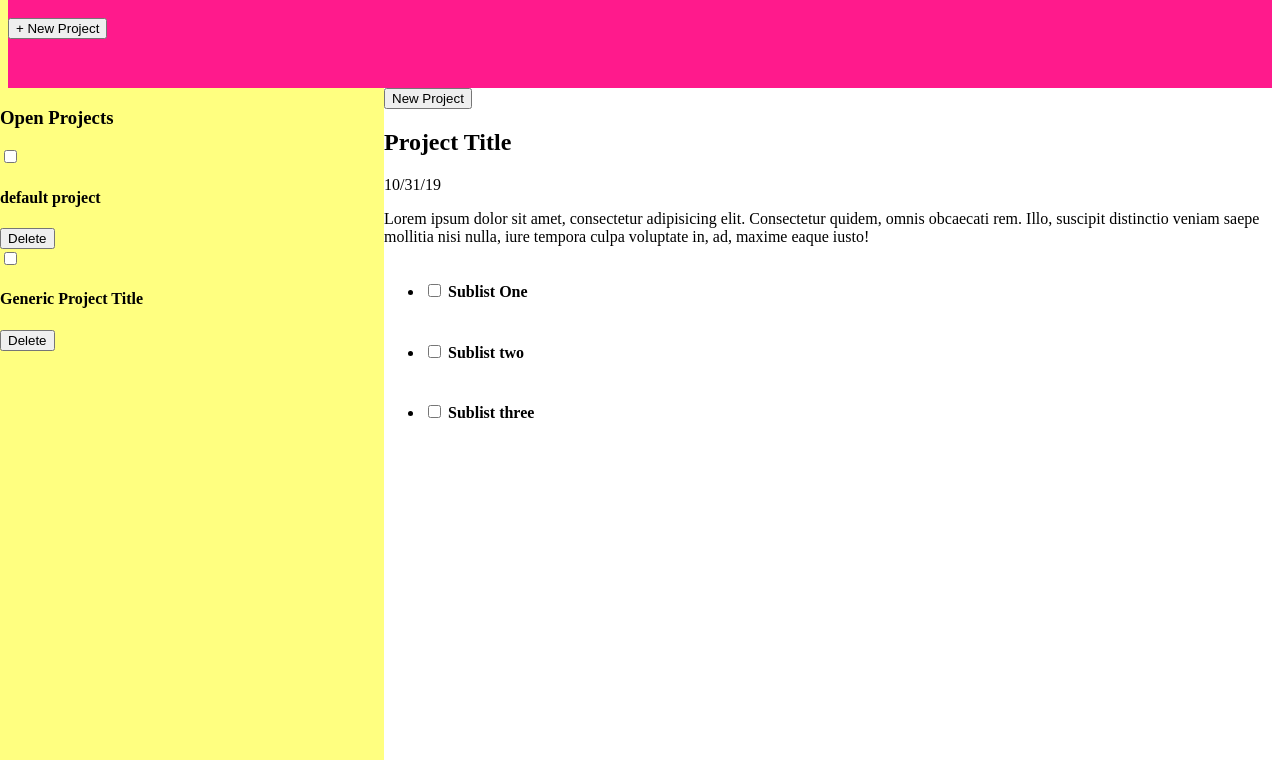
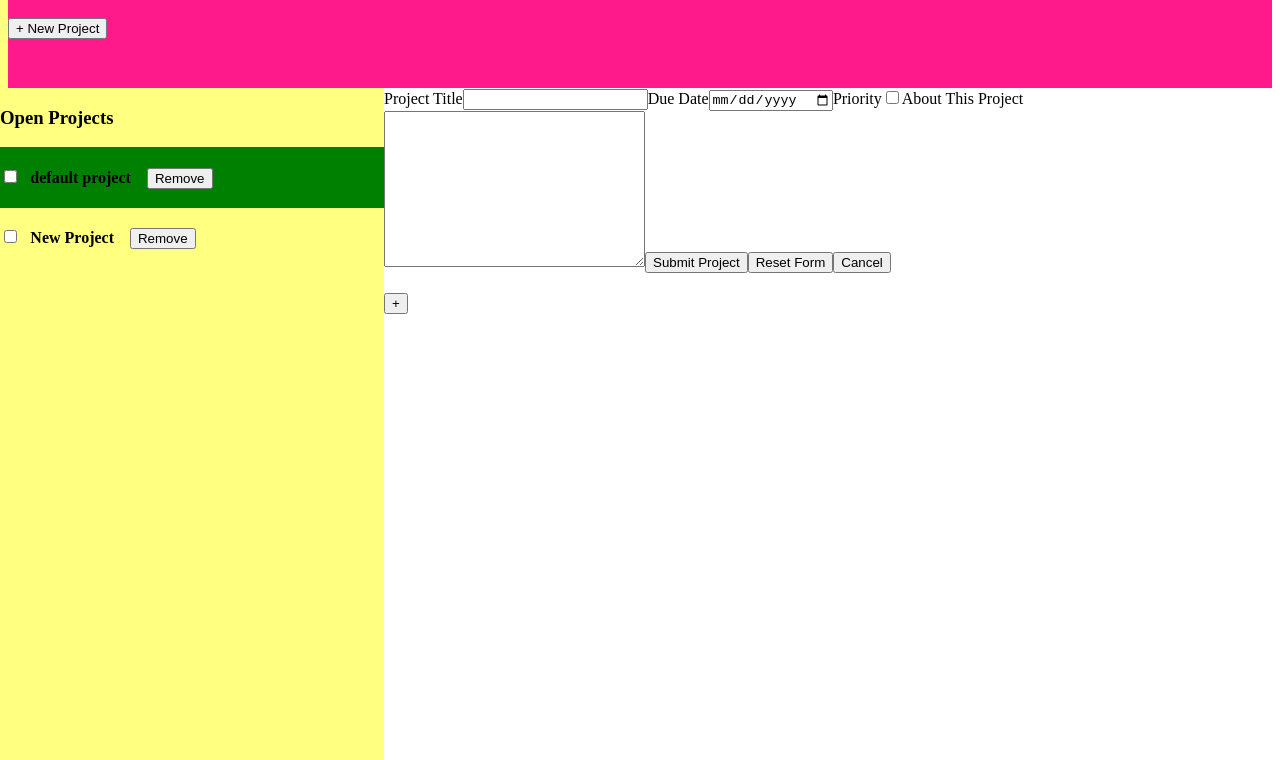
Before and after one commit to a6macleod/js_todo, a website built with webpack: page dist/index.html in a window 1280 px wide. Both pictures are taken after a click on the button "+ New Project". Shown: the part 40-800 px from the top of the page. Built offline with nearby package versions, Linux system fonts and the light colour scheme.

Commit message:
Update displays

```diff
--- /dev/null
+++ b/src/addSubList.js
@@ -0,0 +1,93 @@
+import { mainDisplay } from "./mainDisplay.js";
+
+const addSubList = openProject => {
+  const sublistArray = openProject.sublists;
+  const sublistContainer = document.querySelector(".sublist-container");
+  const addSubListButton = document.querySelector(".add-sublist-button");
+  // hide the add button
+  addSubListButton.classList.toggle("hidden");
+
+  // Create sublist form
+  function createSublistForm() {
+    // Sublist header
+    const sublistHeaderLabel = document.createElement("label");
+    sublistHeaderLabel.setAttribute("for", "sublist-header");
+    sublistHeaderLabel.classList.add("form-label");
+    sublistHeaderLabel.innerHTML = "Checklist Item";
+    sublistContainer.appendChild(sublistHeaderLabel);
+
+    const sublistHeader = document.createElement("input");
+    sublistHeader.setAttribute("type", "text");
+    sublistHeader.id = "sublist-header";
+    sublistHeader.classList.add("form-input");
+    sublistHeader.setAttribute("value", "New Item");
+    sublistHeader.required = true;
+    sublistContainer.appendChild(sublistHeader);
+
+    // create sublist save button
+    const submitButton = document.createElement("button");
+    submitButton.setAttribute("type", "submit");
+    submitButton.id = "sublist-submit-button";
+    submitButton.classList.add("form-button");
+    submitButton.innerHTML = "Submit Item";
+    sublistContainer.appendChild(submitButton);
+  }
+
+  function generateId() {
+    let newId = 0;
+    for (let i = 0; i < sublistArray.length; i++) {
+      if (sublistArray[i].sublistId > newId) {
+        newId = sublistArray[i].sublistId;
+      }
+    }
+    return newId + 1;
+  }
+
+  function generateSublistObject() {
+    const sublistHeader = document.querySelector('#sublist-header');
+
+    const newSublist = {
+      'sublistId': generateId(),
+      'sublistTitle': sublistHeader.value,
+      'sublistComplete;': false
+    };
+    return newSublist;
+  }
+/*
+  function updateMainStorageArray() {
+    for (let i = 0; i < allOpenProjects.length; i++) {
+      let project = allOpenProjects[i];
+
+      if (project.projectId == openProject.projectId) {
+        allOpenProjects[i] = openProject;
+      }
+    }
+  }
+*/
+  function updateDisplay() {
+    currentProject = openProject;
+    updateCurrentProjectDisplay(currentProject);
+  }
+
+  function saveSublist() {
+    const newSublist = generateSublistObject();
+
+    openProject.sublists = sublistArray.push(newSublist);
+
+    // Push object to allOpenProjects sublists array
+    //updateMainStorageArray();
+
+    updateDisplay();
+  }
+
+  createSublistForm();
+
+  const submitButton = document.querySelector("#sublist-submit-button");
+  submitButton.addEventListener("click", saveSublist);
+
+
+  ///// Work on updating the allOpenProjects array and the currentProject variable and the display
+  return { openProject }
+};
+
+export { addSubList };
--- /dev/null
+++ b/src/clearDisplay.js
@@ -0,0 +1,45 @@
+const clearDisplay = () => {
+
+  const displayArea = document.querySelector('.display');
+  // edit button
+  const removeEditButton = document.querySelector('.edit-project');
+  if (removeEditButton) {
+    displayArea.removeChild(displayArea.firstChild);
+  }
+
+  // Header
+  const header = document.querySelector('.projectTitle');
+  header.innerHTML = '';
+
+  // Due Date
+  const dueDateTitle = document.querySelector('.dueDate-title');
+  dueDateTitle.innerHTML = '';
+
+  const dueDate = document.querySelector('.dueDate');
+  dueDate.innerHTML = '';
+
+
+  // priority
+  const priority = document.querySelector('.priority');
+  priority.innerHTML = '';
+
+
+  // About Section
+  const aboutTitle = document.querySelector('.about-title');
+  aboutTitle.innerHTML = '';
+
+  const about = document.querySelector('.about');
+  about.innerHTML = '';
+
+  // Sublists
+  const checkList = document.querySelector('.check-list-title');
+  checkList.innerHTML = '';
+
+  const sublists = document.querySelector('.sublists');
+  // clear out existing sublists from DOM
+  while(sublists.firstChild) {
+    sublists.removeChild(sublists.firstChild);
+  }
+}
+
+export { clearDisplay }
--- /dev/null
+++ b/src/clearSideBar.js
@@ -0,0 +1,10 @@
+ // lists the current projects on the side bar
+const clearSideBar = () => {
+
+  const projectList = document.querySelector('#project-list');
+  while(projectList.firstChild) {
+    projectList.removeChild(projectList.firstChild);
+  }
+}
+
+export { clearSideBar }
--- a/src/createProject.js
+++ b/src/createProject.js
@@ -30,7 +30,7 @@ const createProject = (sampleProject) => {
         aboutProject: about,
         priority: isPriority,
         projectIsComplete: false,
-        sublist: []
+        sublists: []
         };
     };
 
--- a/src/index.js
+++ b/src/index.js
@@ -1,25 +1,26 @@
 import { createProject } from './createProject.js'
-import { createNewProject } from './createNewProject.js'
-import { listAllProjects } from './listAllProjects.js'
+import { newProject } from './newProject.js'
+import { listAllProjectsSideBar } from './listAllProjectsSideBar.js'
+//import { mainDisplay } from './mainDisplay.js'
+//import { addSubList } from './addSubList.js'
 
 
-const editButton = document.querySelector('.edit-project');
+//const editButton = document.querySelector('.edit-project');
+const newProjectButton = document.querySelector('#new-project-button');
 const sideBarProjects = document.querySelector('#project-list');
-let currentProject = {};
-
-
-const allOpenProjects = [{
+//const addSubListButton = document.querySelector('.add-sublist-button');
+const allOpenProjects =  /*JSON.parse(localStorage.getToDo('toDo')) || */ [{
     'projectId': 0,
     'projectTitle': 'default project',
     'dueDate': "10/31/2019",
     'priority': false,
     'aboutProject': 'about this project',
     'projectIsComplete': false,
-    'sublist': [
+    'sublists': [
       {
         'sublistId': 0,
         'sublistTitle': 'sublist title one',
-        'sublistComplete': false
+        'sublistComplete': true
       },
       {
         'sublistId': 1,
@@ -33,48 +34,36 @@ const allOpenProjects = [{
       }
     ]
   }
-]
+];
+const currentProject = allOpenProjects[0];
 
 
-function setCurrentProject (event) {
-  updateHighlighting(event);
+// Event listeners
+newProjectButton.addEventListener('click', () => {
+  newProject(allOpenProjects)
+});
 
-  // find the object in allOpenProjects
+//editButton.addEventListener('click', newProject);
 
-  // pipe the data over to the dispaly project
-
-  // allow edit button to be able to access the project and auto fill the inforamtion
-
-  function updateHighlighting (event) {}
-    // remove old selectedProject
-    const allSideBarProjects = document.querySelectorAll('.side-project-container');
-    allSideBarProjects.forEach(function(project) {
-      project.classList.remove('currentProject')
-      });
-
-    // set new selectedProject
-    const clickedId = event.target.getAttribute('data-id');
-    const clickedContainer = document.querySelector(`div[data-id="${clickedId}"]`);
-    clickedContainer.classList.add('currentProject');
-
-};
-
-// Event listeners
-editButton.addEventListener('click', createNewProject);
-sideBarProjects.addEventListener('click', setCurrentProject);
+/*addSubListButton.addEventListener('click', () => {
+  if (currentProject == {}){
+    currentProject = allOpenProjects[0];
+  } else {
+    addSubList(currentProject);
+  }
+});*/
 
 
 
 
-const sampleProject = ['Generic Project Title', '11/01/19', true, 'A long string about what this project will be about'];
+const sampleProject = ['New Project', '11/01/19', true, 'A long string about what this project will be about'];
 
 const sampleProjectNext = () => {
   const temp = createProject(sampleProject);
   allOpenProjects.push(temp);
-
 }
 // add new project (replace this with a click from the "SAVE" button)
 sampleProjectNext();
 
 // initial loading of the side bar project list
-listAllProjects(allOpenProjects);
+listAllProjectsSideBar(allOpenProjects);
--- a/src/listAllProjects.js
+++ /dev/null
@@ -1,50 +0,0 @@
-const listAllProjects = (allOpenProjects) => {
-
-  const projectList = document.querySelector('#project-list');
-
-  for (let i = 0; i < allOpenProjects.length; i++) {
-    // project container
-    const container = document.createElement('div');
-    container.setAttribute('data-id', `${allOpenProjects[i].projectId}`);
-    container.classList.add('side-project-container');
-    projectList.appendChild(container);
-
-    // complete check box
-    const checkbox = document.createElement('input');
-    checkbox.setAttribute('type', 'checkbox');
-    checkbox.setAttribute('data-id', `${allOpenProjects[i].projectId}`);
-    container.appendChild(checkbox);
-
-    // project title
-    const headerTitle = document.createElement('h4');
-    headerTitle.classList.add('side-bar-list');
-    headerTitle.setAttribute('data-id', `${allOpenProjects[i].projectId}`);
-    headerTitle.innerHTML = allOpenProjects[i].projectTitle
-    container.appendChild(headerTitle);
-
-    // delete
-    const deleteProjectButton = document.createElement('button');
-    deleteProjectButton.classList.add('delete-project');
-    deleteProjectButton.setAttribute('data-id', `${allOpenProjects[i].projectId}`);
-    deleteProjectButton.innerHTML = 'Delete';
-    container.appendChild(deleteProjectButton)
-
-  }
-
-  /*
-  <table>
-    <tr>
-      <th>completed</th>
-      <th>project</th>
-      <th>Priority</th>
-      <th>Due Date</th>
-      <th>Delete</th>
-    </tr>
-  </table>
-  */
-
-  // add event delegation to have the list of open projects open to current project when clicked
-
-}
-
-export { listAllProjects }
--- /dev/null
+++ b/src/listAllProjectsSideBar.js
@@ -0,0 +1,82 @@
+ // lists the current projects on the side bar
+import { mainDisplay } from './mainDisplay.js'
+import { clearSideBar } from './clearSideBar.js'
+
+const listAllProjectsSideBar = (allOpenProjects) => {
+
+  clearSideBar();
+
+  const sideBarProjects = document.querySelector('#project-list');
+  let firstLoad = true;
+
+
+
+  function updateHighlighting (projectId) {
+    // remove old highlighting
+    const allSideBarProjects = document.querySelectorAll('.side-project-container');
+    allSideBarProjects.forEach(function(project) {
+      project.classList.remove('currentProject')
+      });
+
+    // set new selectedProject
+    const clickedContainer = document.querySelector(`div[data-id="${projectId}"]`);
+    clickedContainer.classList.add('currentProject');
+  }
+
+  function updateDisplay (projectId) {
+    mainDisplay(allOpenProjects, projectId);
+  };
+
+  function clickSideBar (event) {
+    let projectId = event.target.getAttribute('data-id');
+    updateDisplay(projectId);
+    updateHighlighting(projectId);
+  }
+
+
+
+  for (let i = 0; i < allOpenProjects.length; i++) {
+    const projectId = allOpenProjects[i].projectId;
+    // project container
+    const container = document.createElement('div');
+    container.setAttribute('data-id', `${projectId}`);
+    container.classList.add('side-project-container');
+
+    if (firstLoad == true) {
+      container.classList.add('currentProject');
+      updateDisplay(projectId);
+      firstLoad = false;
+    }
+    sideBarProjects.appendChild(container);
+
+
+
+    // complete check box
+    const checkbox = document.createElement('input');
+    checkbox.setAttribute('type', 'checkbox');
+    checkbox.setAttribute('data-id', `${allOpenProjects[i].projectId}`);
+    checkbox.classList.add('side-bar');
+    container.appendChild(checkbox);
+
+    // project title
+    const headerTitle = document.createElement('h4');
+    headerTitle.classList.add('side-bar-list');
+    headerTitle.classList.add('side-bar');
+    headerTitle.setAttribute('data-id', `${allOpenProjects[i].projectId}`);
+    headerTitle.innerHTML = allOpenProjects[i].projectTitle
+    container.appendChild(headerTitle);
+
+    // delete
+    const deleteProjectButton = document.createElement('button');
+    deleteProjectButton.classList.add('delete-project');
+    deleteProjectButton.classList.add('side-bar');
+    deleteProjectButton.setAttribute('data-id', `${allOpenProjects[i].projectId}`);
+    deleteProjectButton.innerHTML = 'Remove';
+    container.appendChild(deleteProjectButton)
+
+  }
+
+  sideBarProjects.addEventListener('click', clickSideBar);
+}
+
+export { listAllProjectsSideBar }
--- /dev/null
+++ b/src/mainDisplay.js
@@ -0,0 +1,99 @@
+const mainDisplay = (allOpenProjects, projectId) => {
+
+  function findProjectInArray (clickedId) {
+    for (const project of allOpenProjects) {
+      if (clickedId == project.projectId) {
+        return project;
+      }
+    }
+  }
+
+  const displayArea = document.querySelector('.display');
+  const currentProject = findProjectInArray(projectId);
+
+  // edit button
+  // clear existing edit button
+  const removeEditButton = document.querySelector('.edit-project');
+  if (removeEditButton) {
+    displayArea.removeChild(displayArea.firstChild);
+  }
+
+  const editButton = document.createElement('button');
+  editButton.classList.add('edit-project');
+  editButton.innerHTML = 'Edit Project';
+  displayArea.insertBefore(editButton, displayArea.childNodes[0]);
+
+
+  // Header
+  const header = document.querySelector('.projectTitle');
+  header.innerHTML = currentProject.projectTitle;
+
+
+  // Due Date
+  const dueDateTitle = document.querySelector('.dueDate-title');
+  dueDateTitle.innerHTML = 'Due: ';
+
+  const dueDate = document.querySelector('.dueDate');
+  dueDate.innerHTML = currentProject.dueDate;
+
+
+  // priority
+  const priority = document.querySelector('.priority');
+  priority.innerHTML = '!';
+
+
+  // About Section
+  const aboutTitle = document.querySelector('.about-title');
+  aboutTitle.innerHTML = 'About: ';
+
+  const about = document.querySelector('.about');
+  about.innerHTML = currentProject.aboutProject;
+
+
+  // Sublists
+  const checkList = document.querySelector('.check-list-title');
+  checkList.innerHTML = 'Check List: ';
+
+  const sublists = document.querySelector('.sublists');
+
+  // clear out existing sublists from DOM
+  while (sublists.firstChild) {
+    sublists.removeChild(sublists.firstChild);
+  }
+
+  for (let sublist of currentProject.sublists) {
+
+    // Li Element
+    const sublistElement = document.createElement('li');
+    sublistElement.setAttribute('data-subId', sublist.sublistId);
+    sublistElement.classList.add('sublist');
+    sublists.appendChild(sublistElement);
+
+    // checkbox for complete
+    const checkboxElement = document.createElement('input');
+    checkboxElement.setAttribute('type', 'checkbox');
+    checkboxElement.setAttribute('data-subId', sublist.sublistId);
+    checkboxElement.classList.add('not-finished');
+
+    if (checkboxElement.sublistComplete == true) {
+      checkboxElement.setAttribute('checked', '');
+    }
+
+    sublistElement.appendChild(checkboxElement);
+
+    // sublist header
+    const subHeader = document.createElement('h4');
+    subHeader.setAttribute('data-subId', sublist.sublistId);
+    subHeader.classList.add('sublistHeader');
+    subHeader.innerHTML = sublist.sublistTitle;
+    sublistElement.appendChild(subHeader);
+
+    const deleteButton = document.createElement('button');
+    deleteButton.setAttribute('data-subId', sublist.sublistId);
+    deleteButton.classList.add('sublist-delete');
+    deleteButton.innerHTML = 'Remove';
+    sublistElement.appendChild(deleteButton);
+  }
+}
+
+export { mainDisplay }
--- /dev/null
+++ b/src/newProject.js
@@ -0,0 +1,12 @@
+import { projectForm } from './projectForm.js'
+
+const newProject = (allOpenProjects) => {
+  // Open forms
+  projectForm(allOpenProjects);
+  // on save forms
+    // push form values to allOpenProjectsArray
+    // call to update listAllProjectsSideBar
+
+}
+
+export { newProject }
--- a/src/createNewProject.js
+++ b/src/projectForm.js
@@ -1,10 +1,34 @@
-const createNewProject = () => {
-  // Under a new module file
-  // currently selected project should populate in the input sections
-  // dynamically creates the form when the 'edit' button is pressed
+import { clearDisplay } from './clearDisplay.js'
+import { listAllProjectsSideBar } from './listAllProjectsSideBar.js'
+import { createProject } from './createProject'
+
+const projectForm = (allOpenProjects) => {
+
+  // clear existing display
+  clearDisplay();
 
   function submitForm () {
-    // code to push the contents of the form to the allOpenProjects array on index.js
+
+    const isPriority = () => {
+      checkbox.checked ? true : false
+    }
+
+    const formInfo = [formHeader.value, formDueDate.value, isPriority, formAbout.value];
+
+
+    const sampleProjectNext = () => {
+      const temp = createProject(fromInfo);
+      allOpenProjects.push(temp);
+      listAllProjectsSideBar(allOpenProjects);
+    }
+  }
+
+  function cancelForm () {
+    // code to cancel the form
+    while (form.firstChild) {
+      form.removeChild(form.firstChild);
+    }
+    listAllProjectsSideBar(allOpenProjects);
   }
 
 
@@ -21,7 +45,7 @@ const createNewProject = () => {
   formHeader.setAttribute('type','text');
   formHeader.id = 'form-header';
   formHeader.classList.add('form-input');
-  formHeader.setAttribute('value', 'default project title');
+  formHeader.setAttribute('value', '');
   formHeader.required = true;
   form.appendChild(formHeader);
 
@@ -37,6 +61,20 @@ const createNewProject = () => {
   formDueDate.id = 'form-due-date';
   formDueDate.classList.add('form-input');
   form.appendChild(formDueDate);
+
+  // complete check box
+  const formPriorityLabel = document.createElement('label');
+  formPriorityLabel.setAttribute('for', 'priority');
+  formPriorityLabel.classList.add('form-label');
+  formPriorityLabel.innerHTML = 'Priority';
+  form.appendChild(formPriorityLabel);
+
+  const checkbox = document.createElement('input');
+  checkbox.setAttribute('type', 'checkbox');
+  checkbox.classList.add('form-input');
+  checkbox.id = 'priority';
+  form.appendChild(checkbox);
+
 
   // About Project
   const formAboutLabel = document.createElement('label');
@@ -63,10 +101,6 @@ const createNewProject = () => {
   form.appendChild(submitButton);
 
 
-
-  submitButton.addEventListener('click', submitForm);
-
-
   // Reset button
   const resetButton = document.createElement('button');
   resetButton.setAttribute('type', 'reset');
@@ -83,6 +117,11 @@ const createNewProject = () => {
   cancelButton.innerHTML = 'Cancel';
   form.appendChild(cancelButton);
 
+  // event listeners
+  submitButton.addEventListener('click', submitForm);
+  resetButton.addEventListener('click', () => form.reset());
+  cancelButton.addEventListener('click', cancelForm);
+
 }
 
-export { createNewProject }
+export { projectForm }
```
Also changed, not shown: dist/index.html, dist/style.css.
